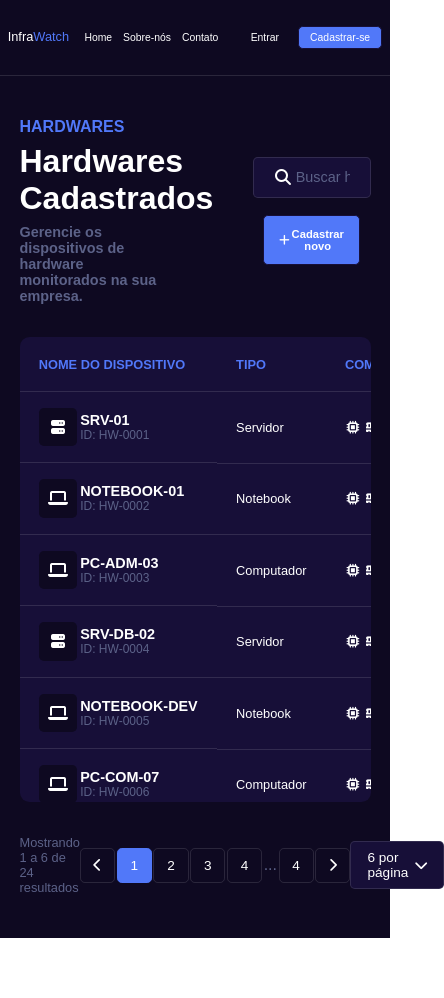
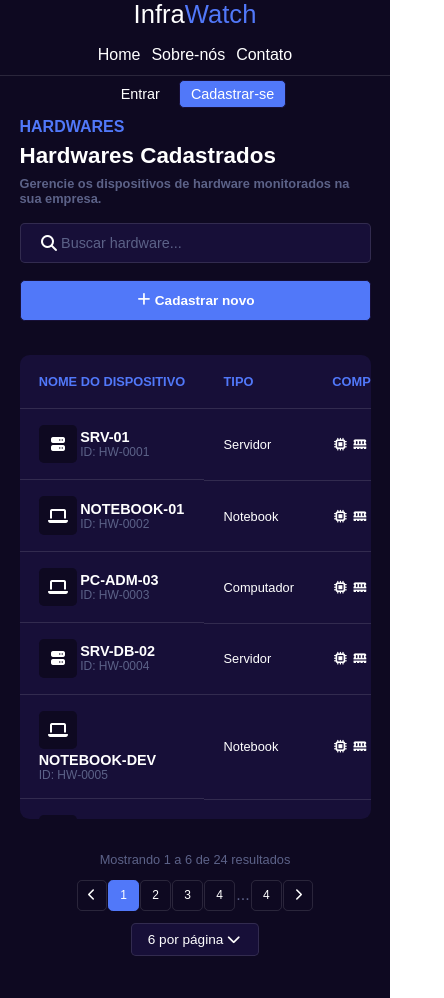
Before and after one commit to InfraWatch-SPTech/InfraWatchDev, a plain HTML site: page site-institucional/hardwares.html in a window 390 px wide. Shown: the whole page, 444 px wide, since content can reach past the window. Before the commit the page ends 938 px from the top, so only its background shows below. Drawn offline with Linux system fonts and the light colour scheme; a web font is replaced by a local one.

Commit message:
style: Ajustando css/responsividade à tela de hardwares

```diff
--- a/site-institucional/assets/css/hardwares.css
+++ b/site-institucional/assets/css/hardwares.css
@@ -20,101 +20,204 @@
     --cor-vermelho-inativo: #FF5C5C;
 }
 
-/*600px celular*/
-@media (max-width: 650px){
-    .navbar .nav-links ul li, .navbar .nav-login button{
-        font-size: 0.65rem;
 
+@media (max-width: 1301px) {
+    .container-hardwares .caixa-tabela-hardwares .tabela-hardwares tbody tr td {
+        font-size: 0.8rem;
+        white-space: nowrap;
     }
 
-    .navbar .nav-logo h1{
-        font-size: 0.8rem;
-
-    }
-
-    .container-hardwares .cabecalho-hardwares .cabecalho-hardwares-direita #btn-novo-hardware{
-        font-size: 0.4rem;
-        width: 10vw;
-    }
-
-    .container-hardwares .cabecalho-hardwares .cabecalho-hardwares-esquerda h2{
-        font-size: 0.8rem;
-        max-width: 60%;
-    }
-
-    .container-hardwares .cabecalho-hardwares .cabecalho-hardwares-esquerda h6{
-        font-size: 0.6rem;
-        max-width: 60%;
-    }
-
-}
-
-@media (max-width: 760px){
-    .rodape-hardwares .contagem-resultados{
-        font-size: 0.8rem;
-        max-width: 18vw;
-    }
-
-    .container-hardwares .cabecalho-hardwares .cabecalho-hardwares-direita #btn-novo-hardware{
-        font-size: 0.7rem;
-        min-width: 25vw;
+    .container-hardwares .caixa-tabela-hardwares .tabela-hardwares tbody tr td .celula-dispositivo .info-dispositivo strong {
+        display: inline-block;
     }
 }
 
-@media (max-height: 900px){
-    .caixa-tabela-hardwares{
-        height: 55vh;
-    }
-
-    .modal-cadastro{
-        max-height: 80vh !important;
-        margin-top: 5%;
-    }
-
-    .sobreposicao-modal{
-        align-items: center !important;
-    }
-}
-
-@media (max-width: 1100px){
-    .container-hardwares .cabecalho-hardwares .cabecalho-hardwares-direita #btn-novo-hardware{
+@media (max-width: 1100px) {
+    .container-hardwares .cabecalho-hardwares .cabecalho-hardwares-direita #btn-novo-hardware {
         font-size: 0.7rem;
         width: 20vw;
     }
 
-    .container-hardwares .cabecalho-hardwares .cabecalho-hardwares-esquerda h2{
+    .container-hardwares .cabecalho-hardwares .cabecalho-hardwares-esquerda h2 {
         font-size: 2rem;
     }
 
-    .container-hardwares .cabecalho-hardwares .cabecalho-hardwares-esquerda h6{
+    .container-hardwares .cabecalho-hardwares .cabecalho-hardwares-esquerda h6 {
         font-size: 0.9rem;
         max-width: 60%;
     }
 
-    .container-hardwares .cabecalho-hardwares .cabecalho-hardwares-direita{
+    .container-hardwares .cabecalho-hardwares .cabecalho-hardwares-direita {
         flex-direction: column;
         gap: 2vh;
     }
 }
 
-@media (max-width: 1301px){
-    .container-hardwares .caixa-tabela-hardwares .tabela-hardwares tbody tr td{
-        font-size: 0.8rem;
-
-        white-space: nowrap;
+@media (max-height: 900px) {
+    .caixa-tabela-hardwares {
+        height: 55vh;
     }
 
-    .container-hardwares .caixa-tabela-hardwares .tabela-hardwares tbody tr td .celula-dispositivo .info-dispositivo strong{
-        display: inline-block;
+    .modal-cadastro {
+        max-height: 80vh !important;
+        margin-top: 5%;
     }
 
+    .sobreposicao-modal {
+        align-items: center !important;
+    }
+}
+
+@media (max-width: 900px) {
+    .cabecalho-hardwares {
+        flex-direction: column;
+        align-items: flex-start;
+        gap: 2vh;
+    }
+
+    .cabecalho-hardwares-direita {
+        width: 100%;
+        flex-direction: column !important;
+        align-items: stretch;
+    }
+
+    .busca-hardwares,
+    #btn-novo-hardware {
+        width: 100% !important;
+    }
+
+    .corpo-modal {
+        flex-direction: column;
+    }
+
+    .coluna-modal {
+        width: 100%;
+    }
+}
+
+@media (max-width: 760px) {
+    .rodape-hardwares {
+        flex-direction: column;
+        gap: 1.5vh;
+        align-items: flex-start;
+    }
+
+    .rodape-hardwares .contagem-resultados {
+        font-size: 0.8rem;
+        max-width: none;
+    }
+
+    .container-hardwares .cabecalho-hardwares .cabecalho-hardwares-direita #btn-novo-hardware {
+        font-size: 0.7rem;
+        width: 100%;
+    }
+
+    .paginacao {
+        flex-wrap: wrap;
+        justify-content: flex-start;
+    }
+}
+
+@media (max-width: 650px) {
+.navbar {
+    flex-direction: column;
+    flex-wrap: nowrap;
+    align-items: center;
+    justify-content: center;
+    height: auto;
+    padding: 1.2rem 1rem;
+    gap: 1rem;
+}
+
+.nav-logo h1 {
+    font-size: 1.3rem;
+}
+
+.nav-links ul {
+    gap: 1.2rem;
+    flex-wrap: wrap;
+    justify-content: center;
+    row-gap: 0.6rem;
+}
+
+.nav-links ul li {
+    font-size: 0.85rem;
+}
+
+.nav-login {
+    width: 100%;
+    justify-content: center;
+    gap: 3vw;
+}
+
+.nav-login button {
+    font-size: 0.85rem;
+}
+
+    .container-hardwares .cabecalho-hardwares .cabecalho-hardwares-direita #btn-novo-hardware {
+        font-size: 0.85rem;
+        width: 100%;
+    }
+
+    .container-hardwares .cabecalho-hardwares .cabecalho-hardwares-esquerda h2 {
+        font-size: 1.4rem;
+        max-width: 100%;
+    }
+
+    .container-hardwares .cabecalho-hardwares .cabecalho-hardwares-esquerda h6 {
+        font-size: 0.8rem;
+        max-width: 100%;
+    }
+
+    .container-hardwares {
+        width: 94%;
+        padding: 3vh 0;
+        gap: 3vh;
+    }
+
+    .grade-checkbox {
+        grid-template-columns: 1fr;
+    }
+
+    .modal-cadastro {
+        width: 96%;
+    }
+
+    .cabecalho-modal,
+    .corpo-modal,
+    .rodape-modal {
+        padding: 1rem;
+    }
+
+    .rodape-modal {
+        flex-direction: column-reverse;
+    }
+
+    .btn-cancelar,
+    .btn-salvar {
+        width: 100%;
+        text-align: center;
+    }
+}
+
+@media (max-width: 420px) {
+    .paginacao .numero-pagina,
+    .paginacao .seta-pagina {
+        width: 1.9rem;
+        height: 1.9rem;
+        font-size: 0.75rem;
+    }
+
+    .celula-dispositivo {
+        flex-wrap: wrap;
+    }
 }
 
 .navbar {
     display: flex;
     align-items: center;
-    justify-content: space-around;
-
+    justify-content: space-between;
+    padding: 0 1rem;
     position: fixed;
     z-index: 1000;
 
@@ -288,7 +391,7 @@ main {
     display: flex;
     align-items: center;
     justify-content: flex-start;
-
+    width: 100%;
     gap: 0.7vw;
 
     padding: 0.7rem 1.2rem;
@@ -304,7 +407,7 @@ main {
 }
 
 .busca-hardwares input {
-    width: 14vw;
+    width: 100%;
 
     background: transparent;
     border: none;
```
